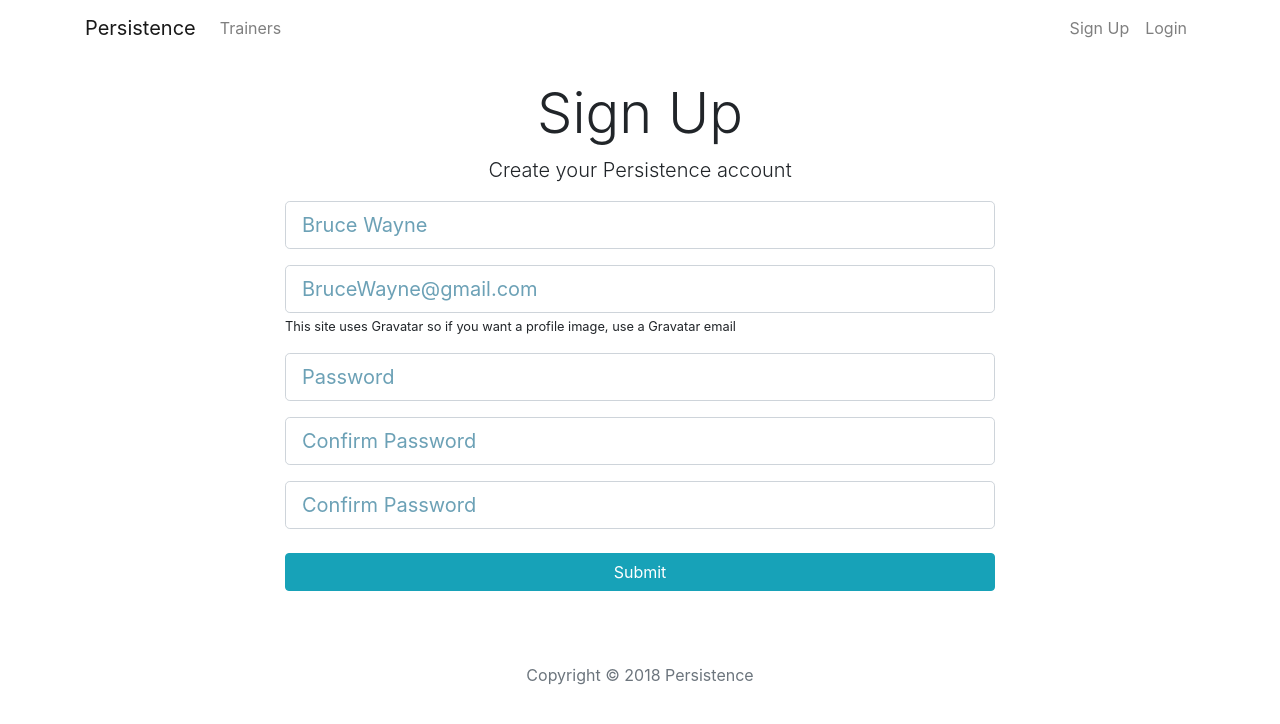
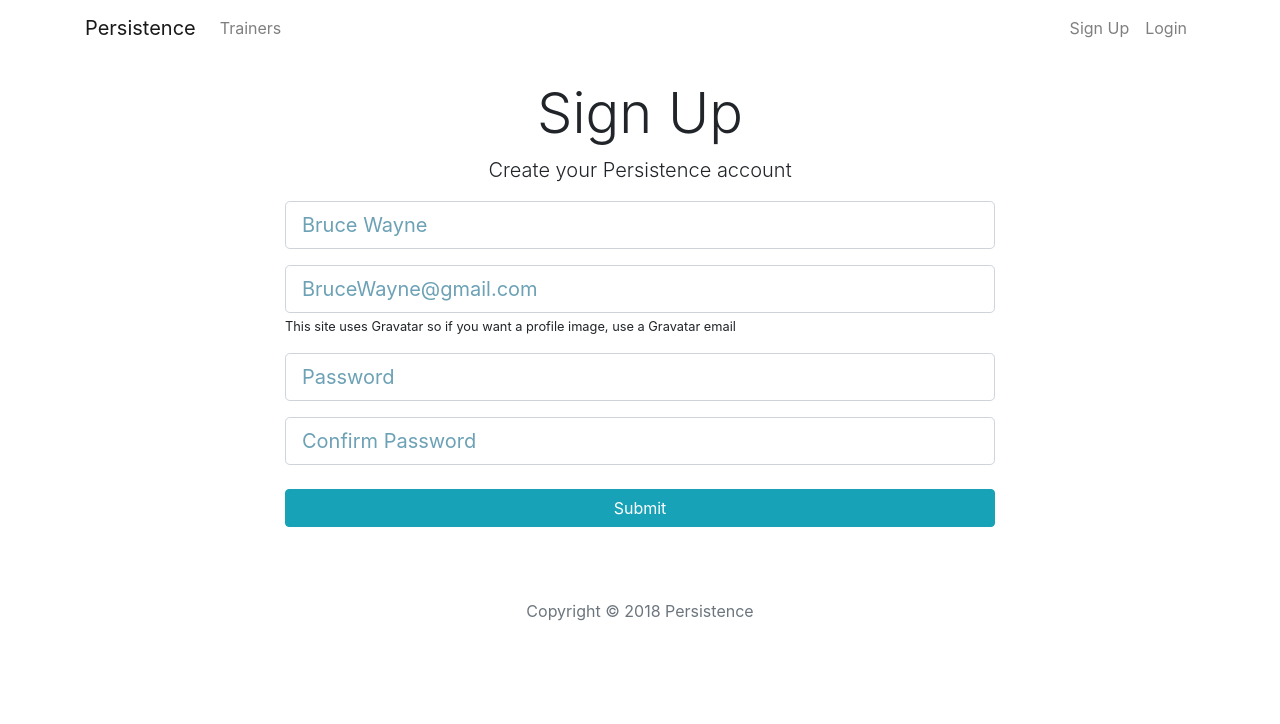
Before and after one commit to evanmc21/persistence, a React (Create React App) app in the folder client/: page /signup in a window 1280 px wide. Shown: the top 724 px of the page. Built offline with nearby package versions, Linux system fonts and the light colour scheme.

Commit message:
updated email schema to lowercase

```diff
--- a/client/src/components/auth/Signup.js
+++ b/client/src/components/auth/Signup.js
@@ -93,21 +93,6 @@ class Signup extends Component {
                   onChange={this.onChange}
                   error={errors.password2}
                 />
-                <div className="form-group">
-                  <input
-                    type="password"
-                    className={classnames('form-control form-control-lg', {
-                      'is-invalid': errors.password2
-                    })}
-                    placeholder="Confirm Password"
-                    name="password2"
-                    value={this.state.password2}
-                    onChange={this.onChange}
-                  />
-                  {errors.password2 && (
-                    <div className="invalid-feedback">{errors.password2}</div>
-                  )}
-                </div>
                 <input type="submit" className="btn btn-info btn-block mt-4" />
               </form>
             </div>
```
